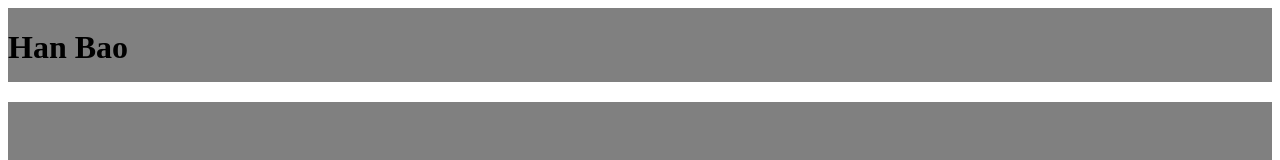
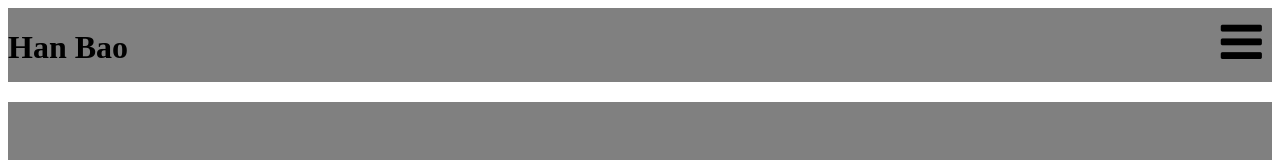
Before and after one commit to han8909227/Portfolio, a plain HTML site: page index.html in a window 1280 px wide. Shown: the top 160 px of the page. Drawn offline with Linux system fonts and the light colour scheme.

Commit message:
added menu

```diff
--- a/index.html
+++ b/index.html
@@ -8,6 +8,7 @@
 
 
   <h1 class = "name"> Han Bao </h1>
+  <i class="fa fa-bars fa-3x" id="menu" aria-hidden="true"></i>
 
   <nav>
     <img src="http://placehold.it/200x70/00000">
@@ -18,6 +19,8 @@
       <li><a href=""> Nav 4 </a></li>
     </ul>
   </nav>
+
+
 </header>
 
 <main>
--- a/style.css
+++ b/style.css
@@ -40,6 +40,11 @@ nav{
   float: right;
 }
 
+#menu{
+  float:right;
+  padding-right: 10px;
+  padding-top:10px;
+}
 
 
 
@@ -62,9 +67,6 @@ main h2{
 
 
 
-/*footer,header{
-  margin: 20px auto;
-}*/
 
 main{
   margin: 20px auto;
```
